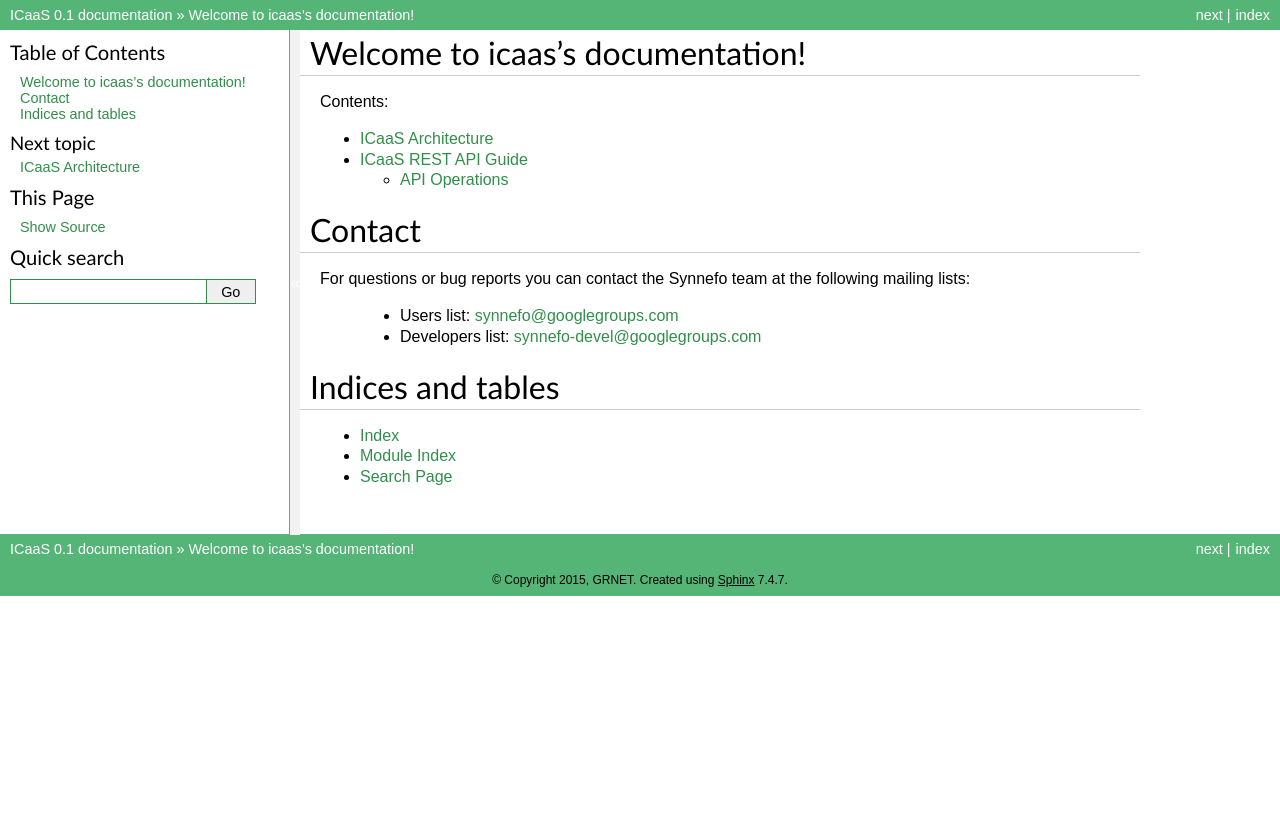
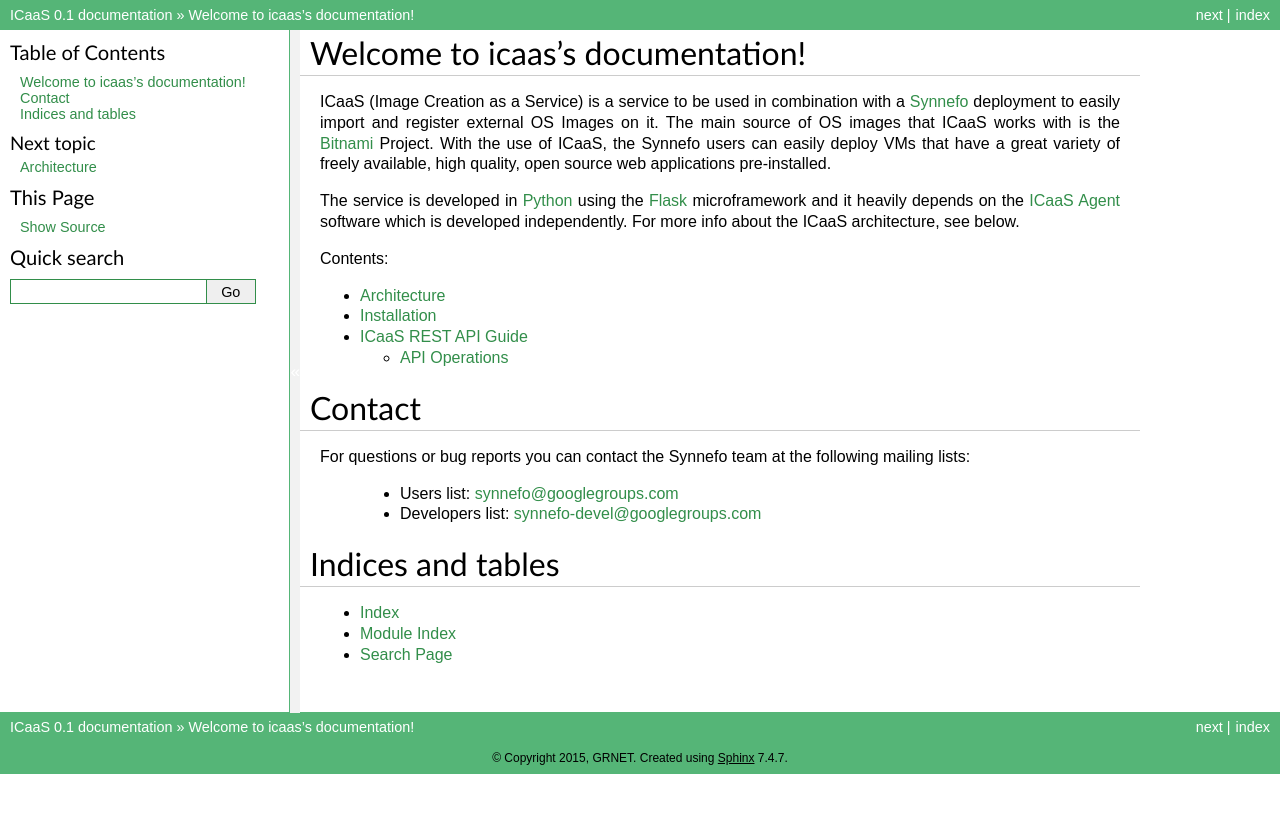
Before and after one commit to grnet/icaas, a Sphinx documentation site: the page built from docs/index.rst, in a window 1280 px wide. Shown: the top 813 px of the page. Built offline with Sphinx 7.4.7, drawn with Linux system fonts in a browser that asks for light colours.

Commit message:
docs: Add a small introduction in index.rst

```diff
--- a/docs/architecture.rst
+++ b/docs/architecture.rst
@@ -1,7 +1,7 @@
 .. _architecture:
 
-ICaaS Architecture
-^^^^^^^^^^^^^^^^^^
+Architecture
+^^^^^^^^^^^^
 
 ICaaS was designed to work in a way that:
 
--- a/docs/index.rst
+++ b/docs/index.rst
@@ -1,6 +1,19 @@
 
 Welcome to icaas's documentation!
 =================================
+
+ICaaS (Image Creation as a Service) is a service to be used in combination with
+a `Synnefo <https://www.synnefo.org/>`_ deployment to easily import and
+register external OS Images on it. The main source of OS images that ICaaS
+works with is the `Bitnami <https://bitnami.com>`_ Project. With the use of
+ICaaS, the Synnefo users can easily deploy VMs that have a great variety of
+freely available, high quality, open source web applications pre-installed.
+
+The service is developed in `Python <https://www.python.org/>`_ using the
+`Flask <https://flask.pocoo.org>`_ microframework and it heavily depends on the
+`ICaaS Agent <https://www.synnefo.org/docs/icaas-agent/latest/>`_ software
+which is developed independently. For more info about the ICaaS architecture,
+see below.
 
 Contents:
 
--- /dev/null
+++ b/docs/install.rst
@@ -0,0 +1,4 @@
+.. _installation:
+
+Installation
+^^^^^^^^^^^^
```
Also changed, not shown: other parts of docs/index.rst (+1 -0 lines).
